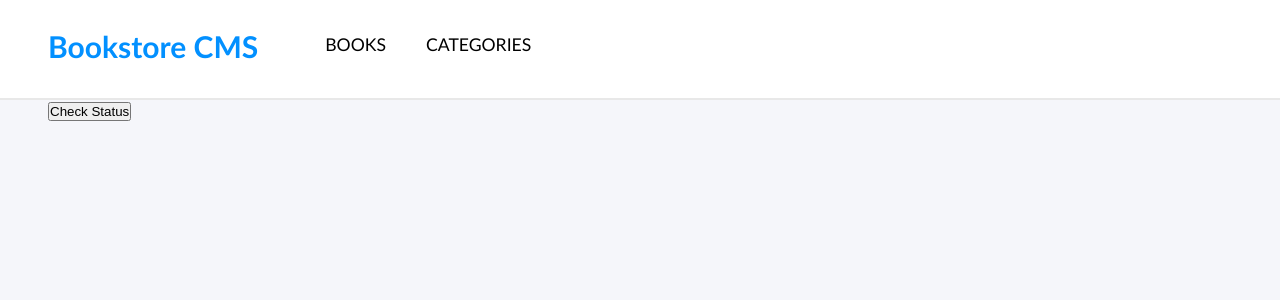
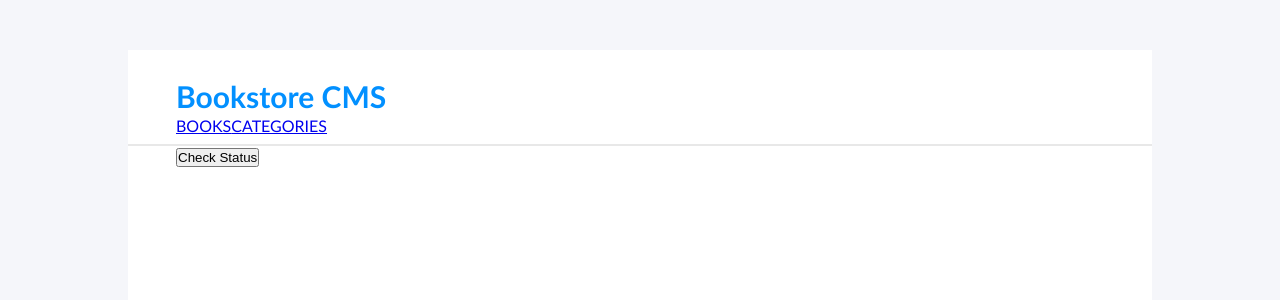
Before and after one commit to Lusindiso/bookstore-react, a React (Create React App) app: page /categories in a window 1280 px wide. Shown: the top 300 px of the page. Built offline with nearby package versions, Linux system fonts and the light colour scheme.

Commit message:
Add more styles

```diff
--- a/src/components/Book.module.css
+++ b/src/components/Book.module.css
@@ -25,3 +25,10 @@
 .buttons > *:not(:last-child) {
   border-right: 1px solid black;
 }
+
+.category {
+  color: rgb(100, 96, 96);
+  font-weight: bold;
+  margin-top: 5px;
+  text-transform: capitalize;
+}
--- a/src/components/UI/AddBook.module.css
+++ b/src/components/UI/AddBook.module.css
@@ -1,6 +1,7 @@
 .addbook {
   border-top: 1px solid #e8e8e8;
   padding-top: 15px;
+  margin-top: 20px;
 }
 
 .addbook form {
@@ -8,15 +9,13 @@
   justify-content: space-between;
   align-items: center;
 }
-
 .addbook input {
   border: 1px solid #e8e8e8;
   padding: 10px;
-  width: 30%;
+  width: 27%;
   margin-top: 10px;
   border-radius: 5px;
 }
-
 .addbook button {
   padding: 8px 20px;
   border: none;
@@ -25,3 +24,12 @@
   background: #0290ff;
   font-size: 1.2rem;
 }
+
+.select {
+  border: 1px solid #e8e8e8;
+  padding: 10px;
+  width: 15%;
+  margin-top: 10px;
+  border-radius: 5px;
+  background: white;
+}
--- a/src/components/UI/Header.module.css
+++ b/src/components/UI/Header.module.css
@@ -1,5 +1,5 @@
 .header {
-  height: 6.25rem;
+  height: 6rem;
   margin: 0 auto;
   padding: 1.4rem 3rem;
   background-color: #fff;
@@ -22,18 +22,3 @@
   align-items: center;
   list-style: none;
 }
-
-.header a {
-  padding: 10px 20px;
-  font-size: 1.1rem;
-  text-decoration: none;
-  color: black;
-}
-
-.container {
-  max-width: 1200px;
-  margin: 0 auto;
-  display: flex;
-  justify-content: flex-start;
-  align-items: center;
-}
--- a/src/index.css
+++ b/src/index.css
@@ -5,18 +5,22 @@
   margin: 0;
   box-sizing: inherit;
 }
-
 html {
   box-sizing: border-box;
 }
-
 body {
   background: #f5f6fa;
   font-family: "Gill Sans", "Gill Sans MT", Calibri, "Trebuchet MS", sans-serif;
 }
-
 main {
   padding: 0 3rem;
+}
+
+#root {
+  width: 80%;
+  margin: 50px auto 0 auto;
+  padding-bottom: 10rem;
+  background-color: white;
 }
 
 .container {
```
